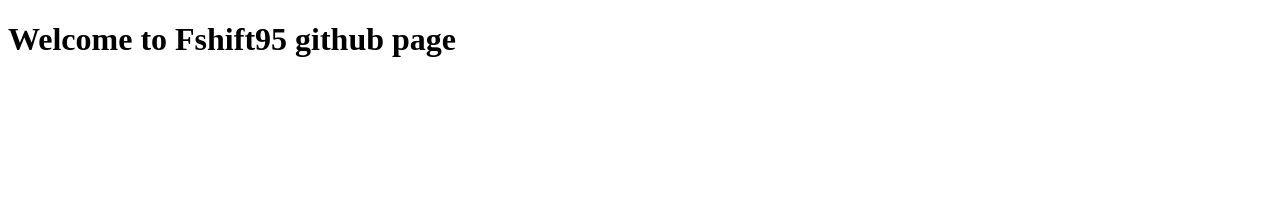
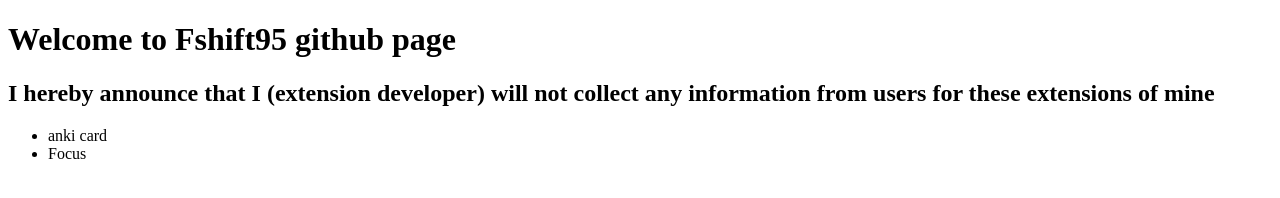
Before and after one commit to fshift95/fshift95.github.io, a plain HTML site: page index.html in a window 1280 px wide. Drawn offline with Linux system fonts and the light colour scheme.

Commit message:
Update index.html

```diff
--- a/index.html
+++ b/index.html
@@ -14,6 +14,17 @@
 <div class="" style="">
  <h1>Welcome to Fshift95 github page</h1>
 
+ <h2>I hereby announce that I (extension developer) will not collect any information from users for these extensions of mine</h2>
+ <ul>
+   <li>
+  anki card
+ </li>
+    <li>
+  Focus
+ </li>
+ </ul>
+
+
 </div>
 
 </body>
```
